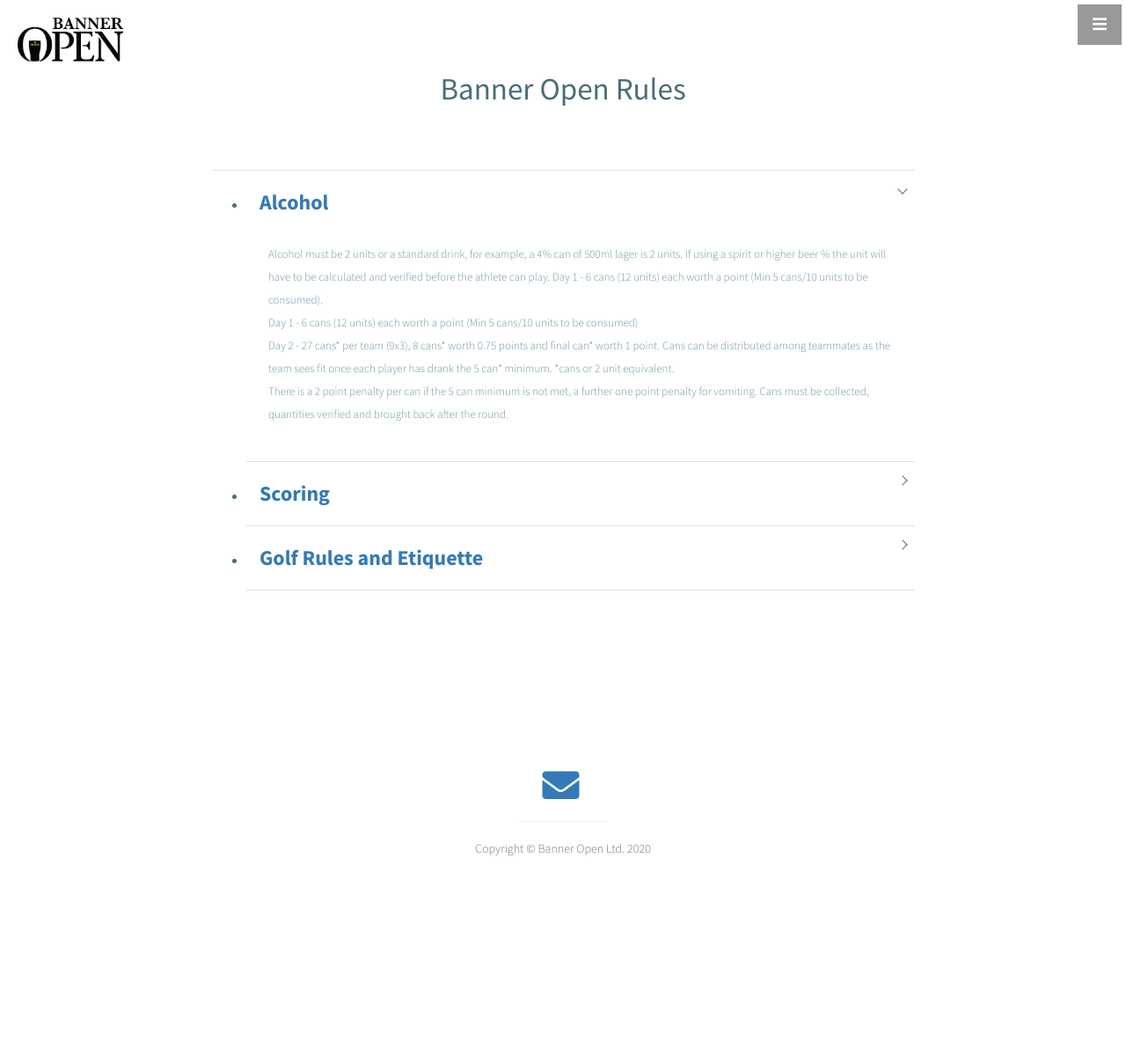
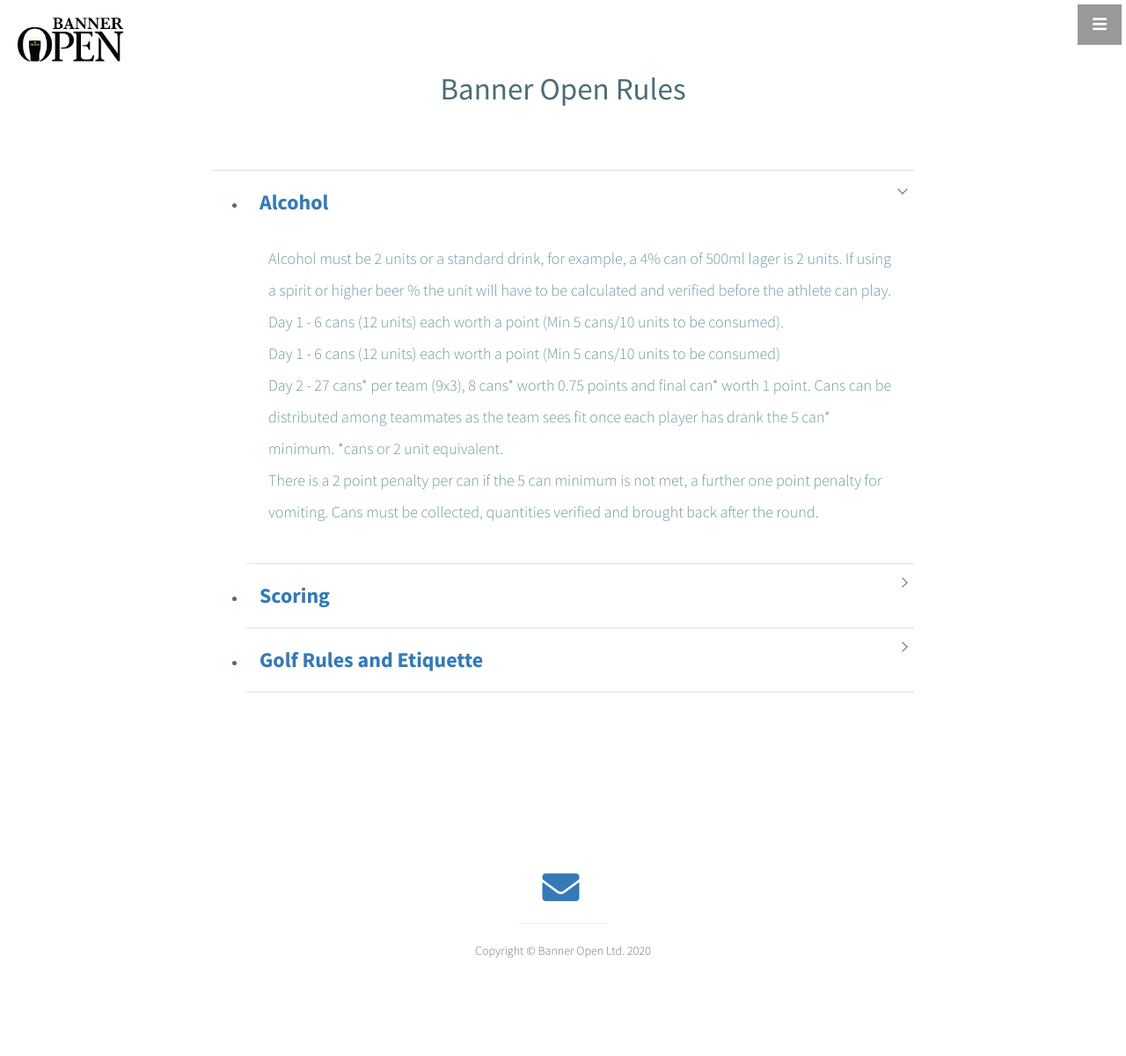
Before and after one commit to banner-open/BannerOpen, a Jekyll site: the page built from rules.html, in a window 1280 px wide. Shown: the whole page at 88% size. Built offline with Jekyll 4.4.1, drawn with Linux system fonts in a browser that asks for light colours; nearby versions of some CDN libraries; library files that are not in the unit come from our copies; before the commit the page ends 1084 px from its top, so only the background shows below that.

Commit message:
fix font

```diff
--- a/_includes/faq.html
+++ b/_includes/faq.html
@@ -139,7 +139,7 @@
         transition: all 0.2s ease-in-out;
     }
     .accordion p {
-        font-size: 13px;
+        font-size: 18px;
         line-height: 2;
         padding: 10px;
     }
```
